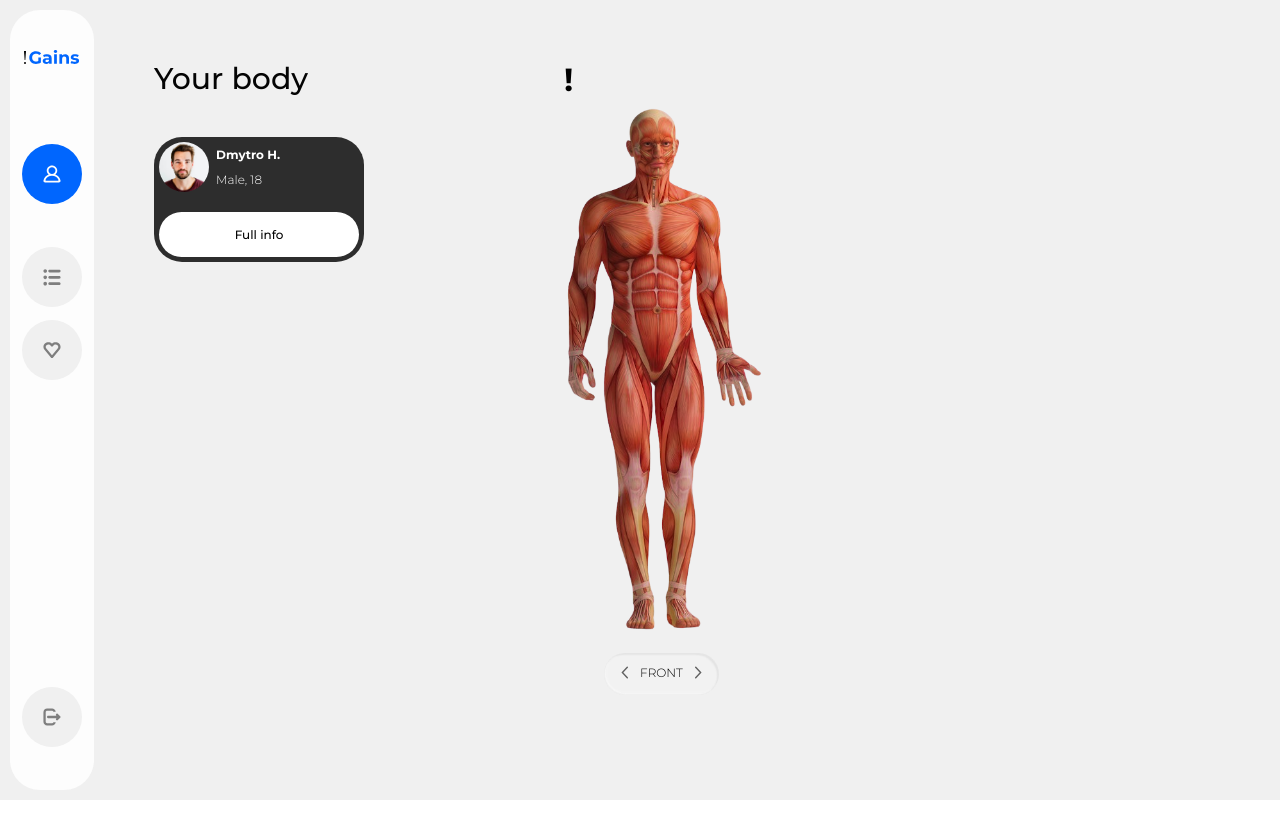
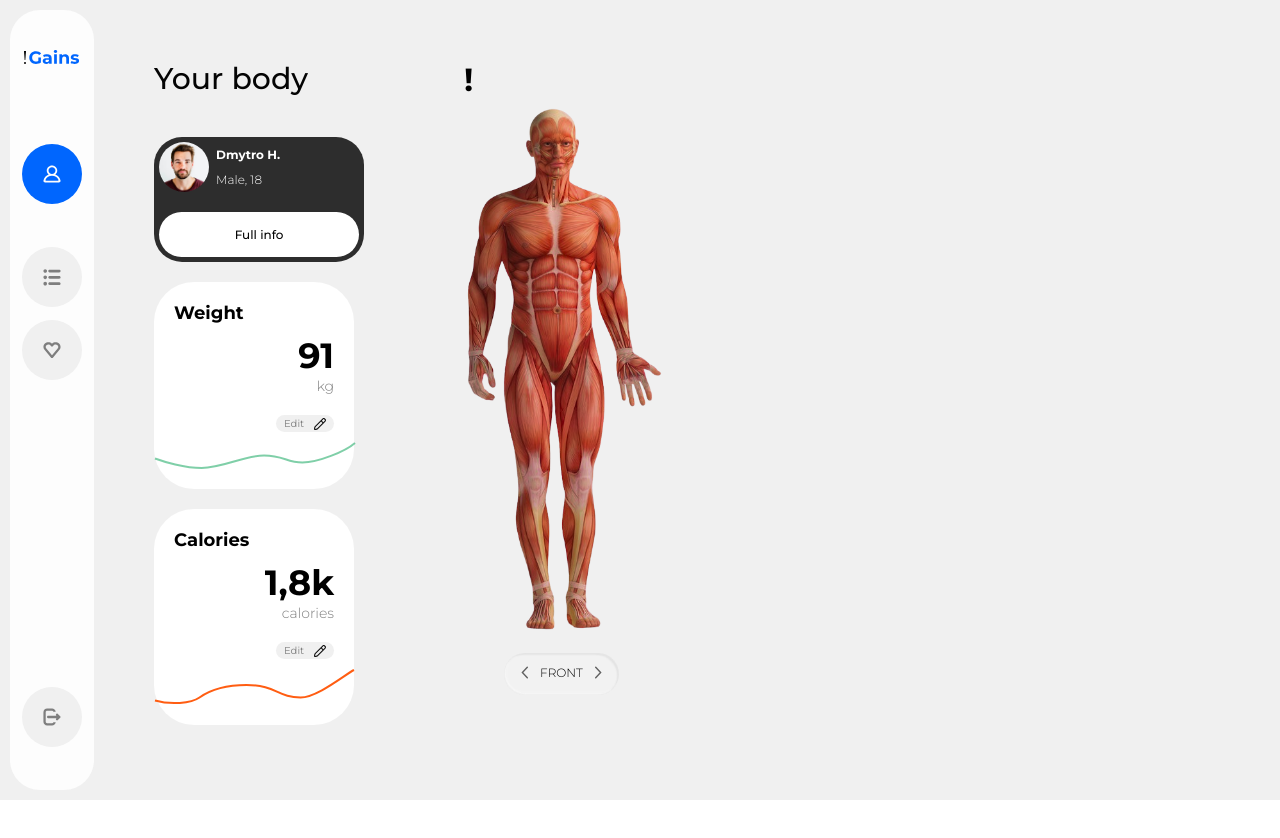
Before and after one commit to hulaaaa/i-gains, a React (Vite) app: page / in a window 1280 px wide. Shown: the top 838 px of the page. After the commit the page ends 800 px from the top, so only its background shows below. Built offline with nearby package versions, Linux system fonts and the light colour scheme.

Commit message:
fix main info div

```diff
--- a/package.json
+++ b/package.json
@@ -10,6 +10,9 @@
     "preview": "vite preview"
   },
   "dependencies": {
+    "gestalt": "^127.5.5",
+    "gestalt-charts": "^127.5.5",
+    "gestalt-datepicker": "^127.5.5",
     "react": "^18.2.0",
     "react-dom": "^18.2.0"
   },
--- a/src/components/Main/Main.css
+++ b/src/components/Main/Main.css
@@ -2,10 +2,10 @@
     display: flex;
     flex-direction: row;
     align-items: flex-start;
-    gap: 200px;
+    gap: 100px;
     margin: 60px 50px;
     width: 100vw;
-    height: 100vh;
+
 }
 
 .mainInfoDiv{
@@ -79,11 +79,10 @@
 }
 .bodyImg {
     width: 200px;
+    height: auto;
     margin: 0;
     padding: 0;
-
     position: relative;
-
 }
 .navigateBody {
     margin-left: 40px;
@@ -101,3 +100,39 @@
     width: 7px;
     height: 15px;
 }
+
+.divHeightInfo {
+    display: flex;
+    flex-direction: column;
+    justify-content: space-between;
+    border-radius: 40px;
+    background: #FFF;
+    width: 200px;
+    height: fit-content;
+    padding: 20px 0;
+}
+.divHeightInfo-top{
+    padding-left: 20px;
+}
+.divHeightInfo-info{
+    display: flex;
+    flex-direction: column;
+    align-items: flex-end;
+    padding-right: 20px;
+    margin-top: 10px;
+}
+.divHeightInfo-btn{
+    display: flex;
+    flex-direction: row;
+    align-items: center;
+    border-radius: 100px;
+    background: #F0F0F0;
+    padding: 2px 8px;
+    margin-top: 20px;
+    margin-bottom: 10px;
+    gap: 10px;
+}
+.divHeightInfo-btn svg{
+    width: 12px;
+    height: 12px;
+}
--- a/src/components/Main/Main.jsx
+++ b/src/components/Main/Main.jsx
@@ -63,8 +63,8 @@ const Main = () => {
                 }}>
                     Your body
                 </h1>
+
                 <div className="mainBlockDiv">
-
                     <div className="divShortInfo">
                         <div className="divShortInfo-textImg">
                             <img className="avatar-divShortInfo" src={avatar} alt="avatarImg" />
@@ -109,11 +109,123 @@ const Main = () => {
 
                     </div>
 
+                    <div className="divHeightInfo">
+                        <div className="divHeightInfo-top">
+                            <h1 style={{
+                                color: "#000",
+                                fontFamily: "Montserrat",
+                                fontSize: "18px",
+                                fontStyle: "normal",
+                                fontWeight: "700",
+                                lineHeight: "normal"
+                                }}>
+                                Weight
+                            </h1>
+                        </div>
+                        <div className="divHeightInfo-info">
+                            <h1 style={{
+                                color: "#000",
+                                fontFamily: "Montserrat",
+                                fontSize: "35px",
+                                fontStyle: "normal",
+                                fontWeight: "700",
+                                lineHeight: "normal"
+                                }}>
+                                91
+                            </h1>
+                            <h1 style={{
+                                color: "#7E7E7E",
+                                fontFamily: "Montserrat",
+                                fontSize: "14px",
+                                fontStyle: "normal",
+                                fontWeight: "300",
+                                lineHeight: "normal"
+                                }}>
+                                kg
+                            </h1>
+                            <button>
+                                <div className="divHeightInfo-btn">
+                                    <h1 style={{
+                                        color: "#7E7E7E",
+                                        fontFamily: "Montserrat",
+                                        fontSize: "10px",
+                                        fontStyle: "normal",
+                                        fontWeight: "400",
+                                        lineHeight: "normal"
+                                        }}>
+                                        Edit
+                                    </h1>
+                                    <svg xmlns="http://www.w3.org/2000/svg" width="12" height="12" viewBox="0 0 12 12" fill="none">
+                                        <path fillRule="evenodd" clipRule="evenodd" d="M10.8765 0.481513C10.2345 -0.160503 9.19354 -0.160506 8.55151 0.481513L0.793194 8.23984C0.563693 8.46934 0.407256 8.76164 0.343606 9.07986L0.0218928 10.6885C-0.131485 11.4553 0.544655 12.1315 1.31155 11.9781L2.9201 11.6564C3.23837 11.5928 3.53067 11.4363 3.76017 11.2068L11.5185 3.44848C12.1605 2.80647 12.1605 1.76555 11.5185 1.12353L10.8765 0.481513ZM9.32648 1.2565C9.54053 1.04249 9.88747 1.04249 10.1015 1.2565L10.7435 1.89852C10.9575 2.11252 10.9575 2.45949 10.7435 2.6735L9.27946 4.13752L7.86251 2.72052L9.32648 1.2565ZM7.08747 3.4955L1.56818 9.01482C1.49168 9.09132 1.43954 9.18875 1.41832 9.29484L1.0966 10.9034L2.70516 10.5816C2.81125 10.5604 2.90868 10.5083 2.98519 10.4318L8.50449 4.9125L7.08747 3.4955Z" fill="#0F0F0F"/>
+                                    </svg>
+                                </div>
+                            </button>
+                        </div>
+                        <svg xmlns="http://www.w3.org/2000/svg" width="202" height="27" viewBox="0 0 202 27" fill="none">
+                            <path d="M1 16.5C9.5213 19.6667 30.7744 26 47.6165 26C68.6692 26 90.4737 13.5 110.023 13.5C129.571 13.5 132.579 20.5 148.368 20.5C164.158 20.5 191.226 9.5 201 1" stroke="#00A053" stroke-opacity="0.5" stroke-width="2"/>
+                        </svg>
+                    </div>
+
+                    <div className="divHeightInfo">
+                        <div className="divHeightInfo-top">
+                            <h1 style={{
+                                color: "#000",
+                                fontFamily: "Montserrat",
+                                fontSize: "18px",
+                                fontStyle: "normal",
+                                fontWeight: "700",
+                                lineHeight: "normal"
+                                }}>
+                                Calories
+                            </h1>
+                        </div>
+                        <div className="divHeightInfo-info">
+                            <h1 style={{
+                                color: "#000",
+                                fontFamily: "Montserrat",
+                                fontSize: "35px",
+                                fontStyle: "normal",
+                                fontWeight: "700",
+                                lineHeight: "normal"
+                                }}>
+                                1,8k
+                            </h1>
+                            <h1 style={{
+                                color: "#7E7E7E",
+                                fontFamily: "Montserrat",
+                                fontSize: "14px",
+                                fontStyle: "normal",
+                                fontWeight: "300",
+                                lineHeight: "normal"
+                                }}>
+                                calories
+                            </h1>
+                            <button>
+                                <div className="divHeightInfo-btn">
+                                    <h1 style={{
+                                        color: "#7E7E7E",
+                                        fontFamily: "Montserrat",
+                                        fontSize: "10px",
+                                        fontStyle: "normal",
+                                        fontWeight: "400",
+                                        lineHeight: "normal"
+                                        }}>
+                                        Edit
+                                    </h1>
+                                    <svg xmlns="http://www.w3.org/2000/svg" width="12" height="12" viewBox="0 0 12 12" fill="none">
+                                        <path fillRule="evenodd" clipRule="evenodd" d="M10.8765 0.481513C10.2345 -0.160503 9.19354 -0.160506 8.55151 0.481513L0.793194 8.23984C0.563693 8.46934 0.407256 8.76164 0.343606 9.07986L0.0218928 10.6885C-0.131485 11.4553 0.544655 12.1315 1.31155 11.9781L2.9201 11.6564C3.23837 11.5928 3.53067 11.4363 3.76017 11.2068L11.5185 3.44848C12.1605 2.80647 12.1605 1.76555 11.5185 1.12353L10.8765 0.481513ZM9.32648 1.2565C9.54053 1.04249 9.88747 1.04249 10.1015 1.2565L10.7435 1.89852C10.9575 2.11252 10.9575 2.45949 10.7435 2.6735L9.27946 4.13752L7.86251 2.72052L9.32648 1.2565ZM7.08747 3.4955L1.56818 9.01482C1.49168 9.09132 1.43954 9.18875 1.41832 9.29484L1.0966 10.9034L2.70516 10.5816C2.81125 10.5604 2.90868 10.5083 2.98519 10.4318L8.50449 4.9125L7.08747 3.4955Z" fill="#0F0F0F"/>
+                                    </svg>
+                                </div>
+                            </button>
+                        </div>
+                        <svg xmlns="http://www.w3.org/2000/svg" width="201" height="36" viewBox="0 0 201 36" fill="none">
+                            <path d="M200 1C191.457 5.15625 163.475 28.4688 146.5 28.4688C123.5 28.4688 122.5 16 92.5 16C67.9386 16 54 22.5 45.5 28.4688C37 34.4375 16.5 36 1 31.5" stroke="#FF5D12" stroke-width="2"/>
+                        </svg>
+                    </div>
                 </div>
             </div>
             <div className="mainBodyMap">
                 <div className="bodyImgDiv">
-                    {/* <div className="circle"></div> */}
                     <div className="info">
                         <h1>! {info} </h1>
                     </div>
```
Also changed, not shown: 1 other file (tests, documents, lock files or other folders).
